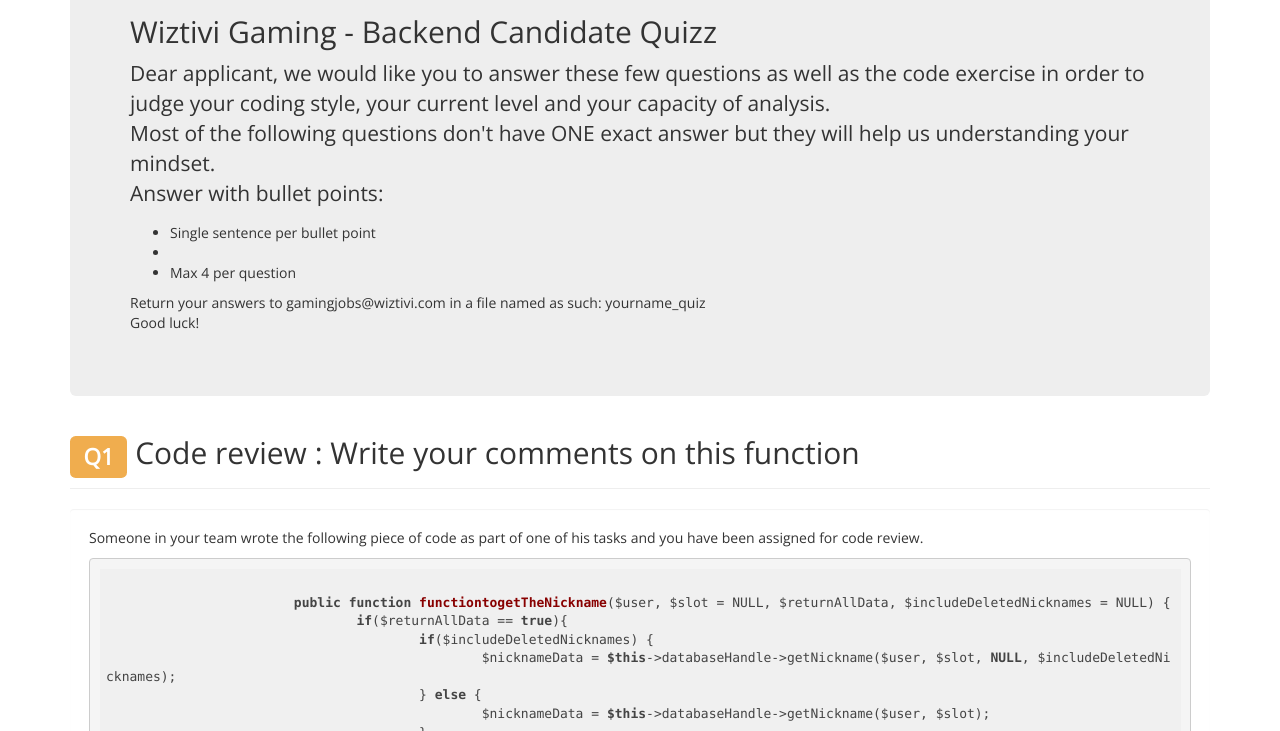
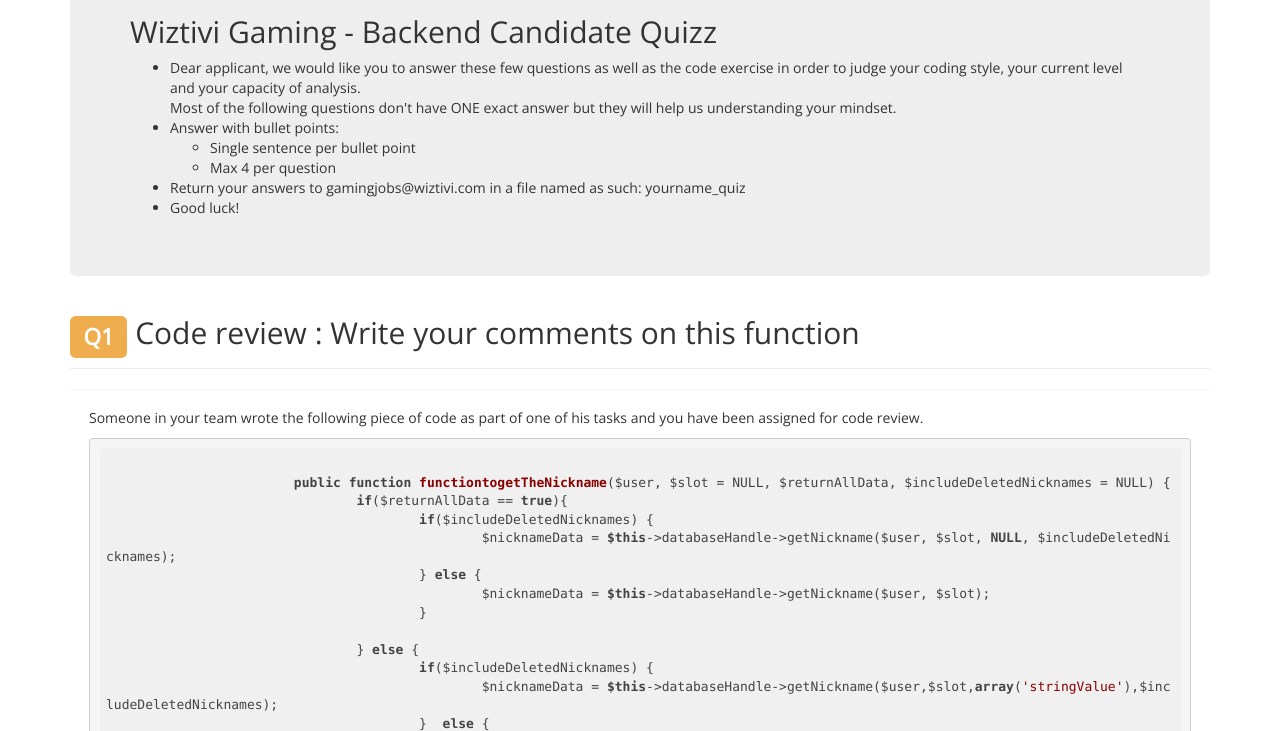
Before and after one commit to Wiztivi-Public/wtg-backend-developer-quiz, a plain HTML site: page index.html in a window 1280 px wide. Shown: the part 53-784 px from the top of the page. Drawn offline with nearby package versions, Linux system fonts and the light colour scheme.

Commit message:
Changed back to LI

```diff
--- a/index.html
+++ b/index.html
@@ -36,17 +36,19 @@
       <!-- Main jumbotron for a primary marketing message or call to action -->
       <div class="jumbotron">
         <h2>Wiztivi Gaming - Backend Candidate Quizz</h2>
-         <p>Dear applicant, we would like you to answer these few questions as well as the code exercise in order to judge your coding style, your current level and your capacity of analysis.<br>
-             Most of the following questions don't have ONE exact answer but they will help us understanding your mindset.<br>
-             Answer with bullet points:<br><ul>
-				<li>Single sentence per bullet point<li>
+         <ul>
+			<li>Dear applicant, we would like you to answer these few questions as well as the code exercise in order to judge your coding style, your current level and your capacity of analysis.<br>
+             Most of the following questions don't have ONE exact answer but they will help us understanding your mindset.</li>
+             <li>Answer with bullet points:
+			<ul>
+				<li>Single sentence per bullet point</li>
 				<li>Max 4 per question</li>
 			</ul>
-			Return your answers to gamingjobs@wiztivi.com in a file named as such: yourname_quiz<br>
-            Good luck!<br></p>
-
-
-        </div>
+			</li>
+			<li>Return your answers to gamingjobs@wiztivi.com in a file named as such: yourname_quiz</li>
+             <li>Good luck!</li>
+          </ul>
+      </div>
 
       <div class="page-header">
         <h2><span class="label label-warning">Q1</span> Code review : Write your comments on this function</h2>
```
